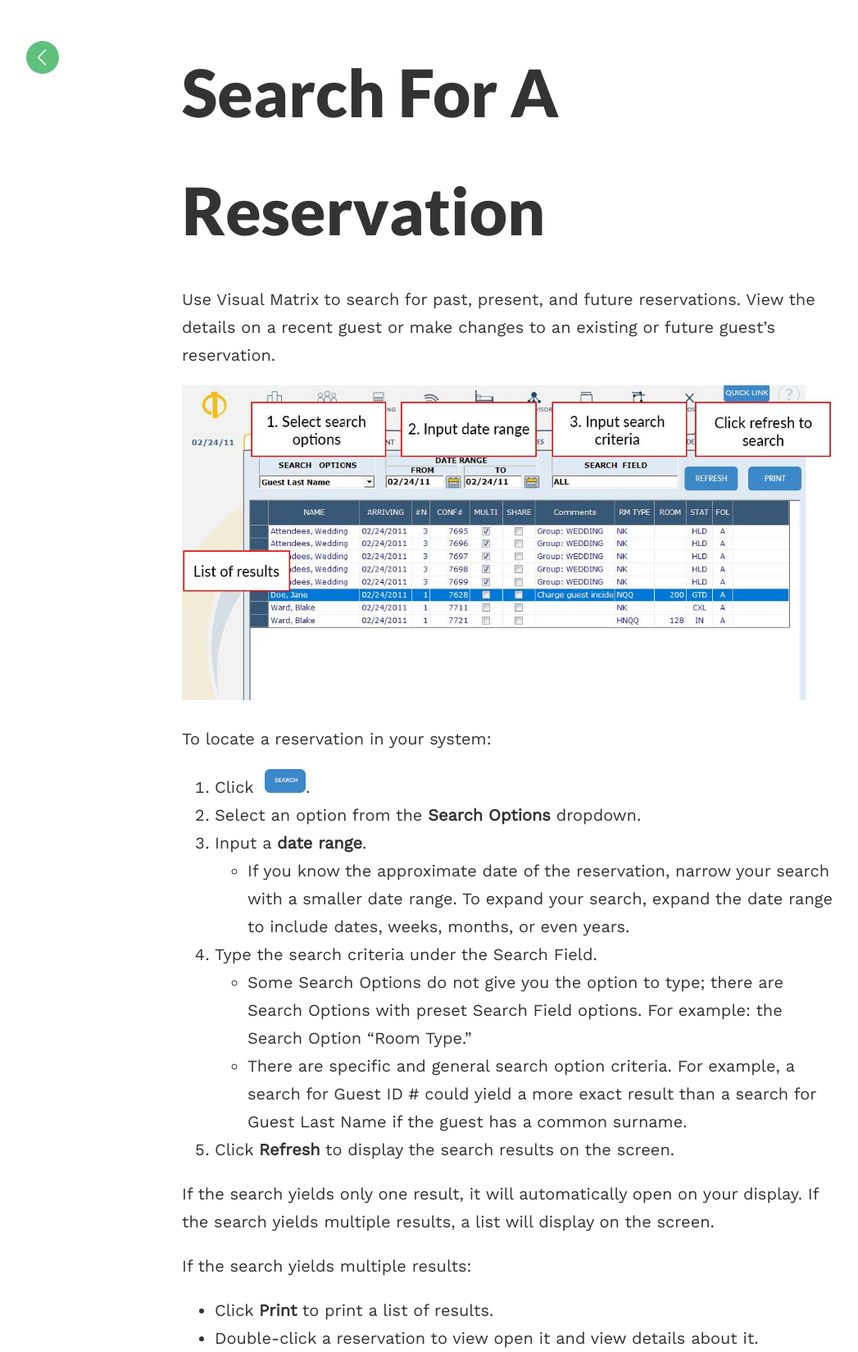
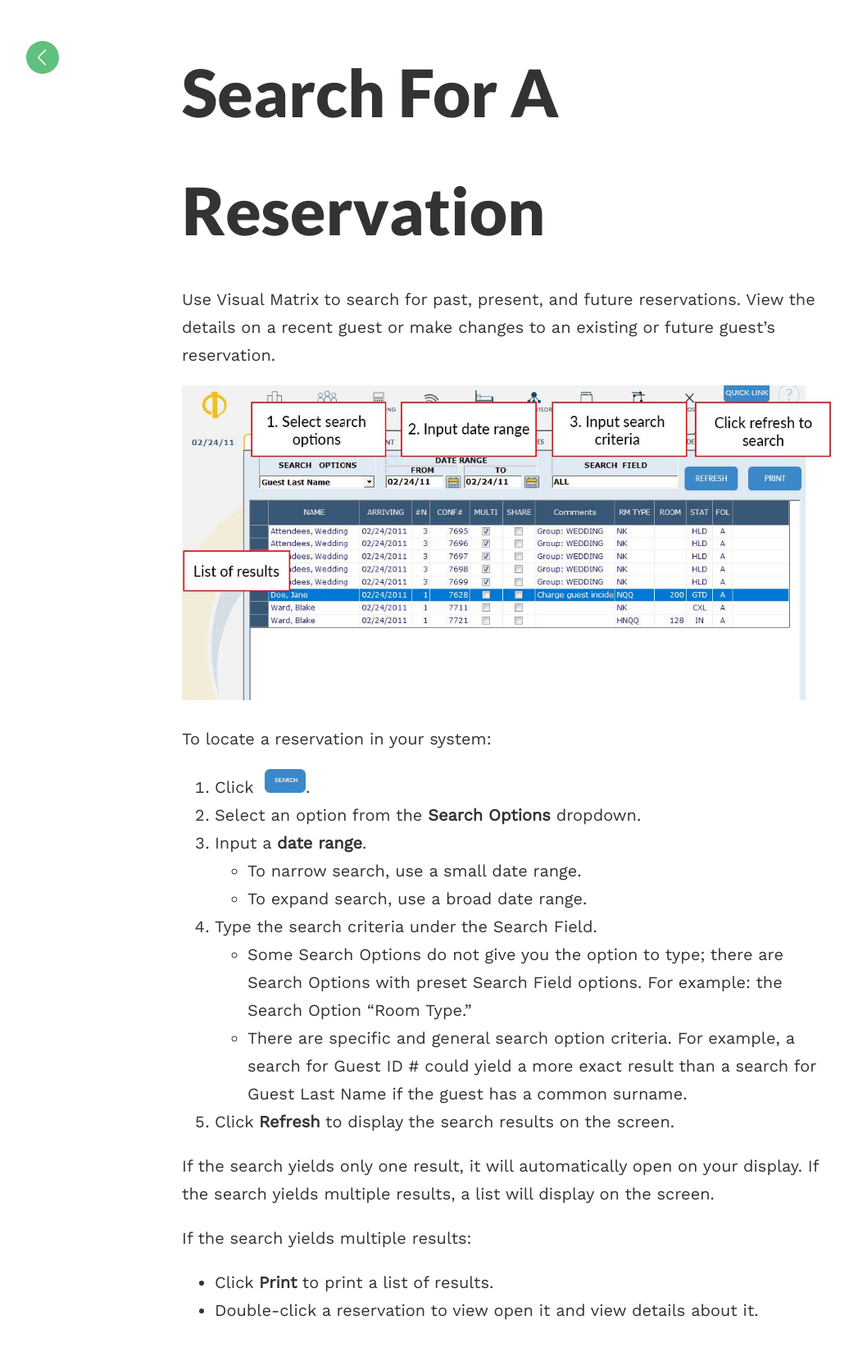
Before and after one commit to blake1ward/portfolio, a Jekyll site: the page built from search-for-res.md, in a window 1280 px wide. Shown: the whole page at 82% size, without its empty margins (18-1065 px from the left). Built offline with Jekyll 4.4.1, drawn with Linux system fonts in a browser that asks for light colours; after the commit the page ends 1615 px from its top, so only the background shows below that.

Commit message:
Update search-for-res.md

```diff
--- a/search-for-res.md
+++ b/search-for-res.md
@@ -13,9 +13,8 @@
 1. Click &nbsp;<img src="/portfolio/images/Search-for-a-Reservation.jpg" width="50" alt="search">.
 2. Select an option from the **Search Options** dropdown.
 3. Input a **date range**.
-- If you know the approximate date of the reservation, narrow your search with a
-smaller date range. To expand your search, expand the date range to include dates,
-weeks, months, or even years.
+- To narrow search, use a small date range.
+- To expand search, use a broad date range.
 4. Type the search criteria under the Search Field.
 - Some Search Options do not give you the option to type; there are Search Options
 with preset Search Field options. For example: the Search Option “Room Type."
```
